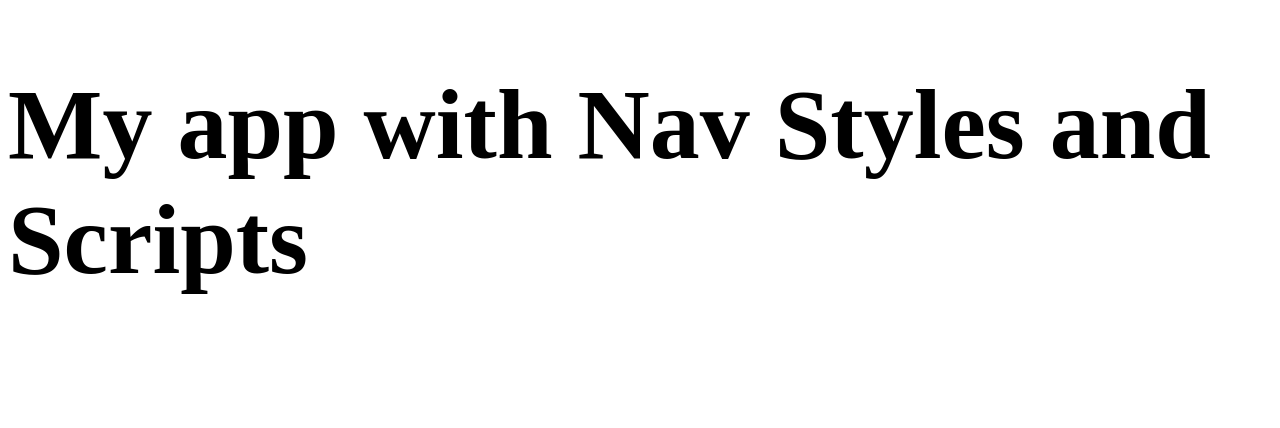
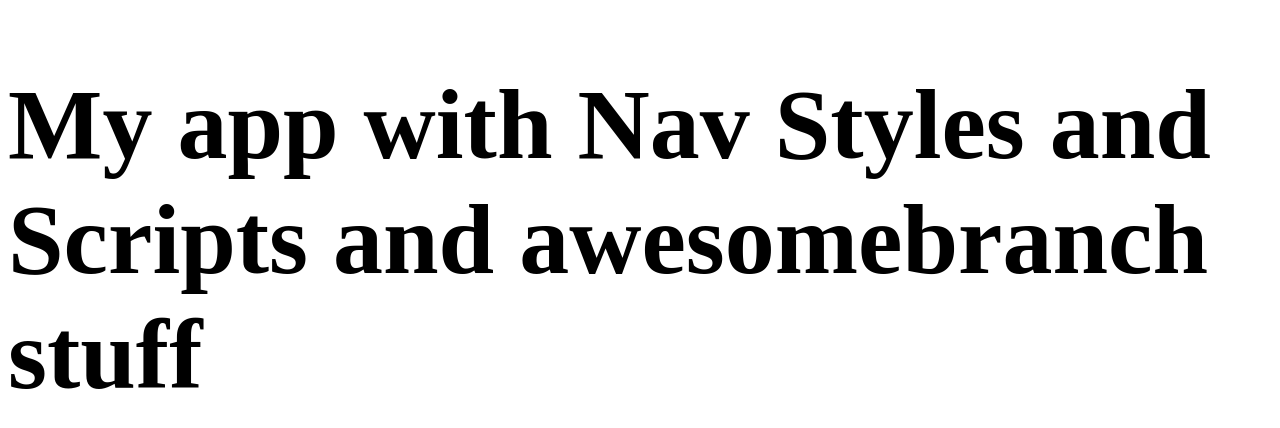
Before and after one commit to thinkful-ei-macaw/test_repo_cm, a plain HTML site: page index.html in a window 1280 px wide. Drawn offline with Linux system fonts and the light colour scheme.

Commit message:
changed html

```diff
--- a/index.html
+++ b/index.html
@@ -9,7 +9,7 @@
   <title>Software!</title>
 </head>
 <body>
-  <h1>My app with Nav Styles and Scripts</h1>
+  <h1>My app with Nav Styles and Scripts and awesomebranch stuff</h1>
   <script src="app.js"></script>
 </body>
 </html>
```
